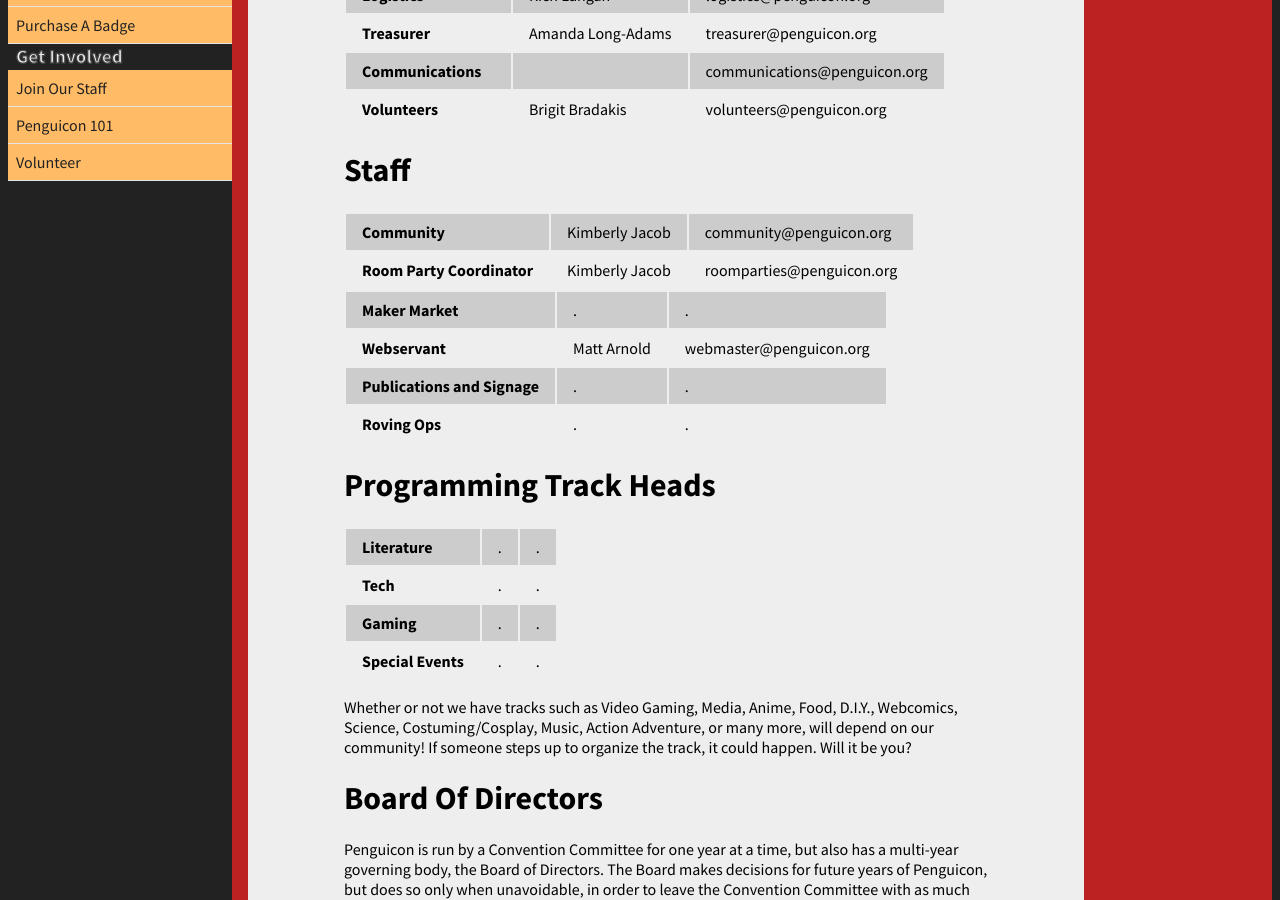
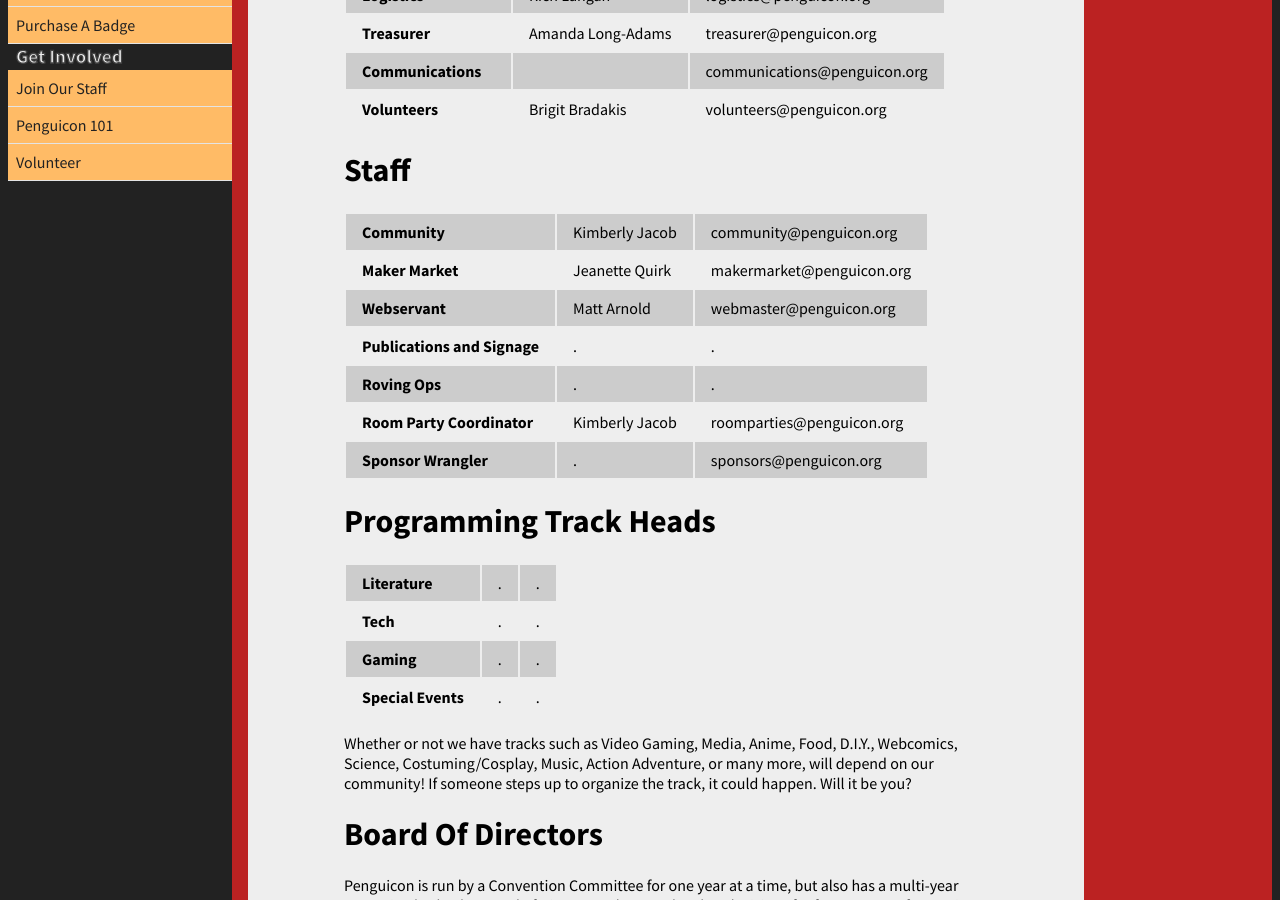
Before and after one commit to penguicon/penguiconwebsite, a Jekyll site: the page built from staff-list.md, in a window 1280 px wide and 900 px high, scrolled down 718 px. Built offline with Jekyll 4.4.1, drawn with Linux system fonts in a browser that asks for light colours.

Commit message:
Update from Forestry.io Penguicon Website updated staff-list.md

```diff
--- a/staff-list.md
+++ b/staff-list.md
@@ -25,12 +25,12 @@
 # Staff
 
 Community | Kimberly Jacob | community@penguicon.org
-Room Party Coordinator | Kimberly Jacob | roomparties@penguicon.org
-
-Maker Market | . | .
+Maker Market | Jeanette Quirk | makermarket@penguicon.org
 Webservant | Matt Arnold | webmaster@penguicon.org
 Publications and Signage | . | .
 Roving Ops | . | .
+Room Party Coordinator | Kimberly Jacob | roomparties@penguicon.org
+Sponsor Wrangler | . | sponsors@penguicon.org
 
 # Programming Track Heads
 
```
